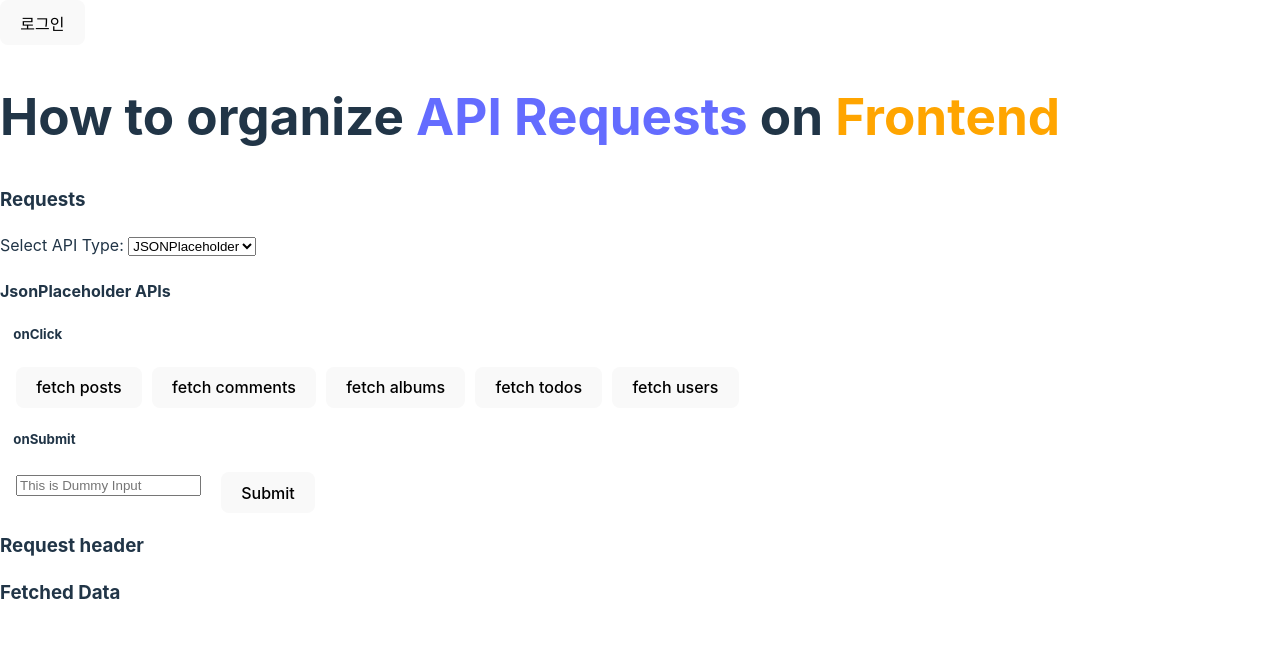
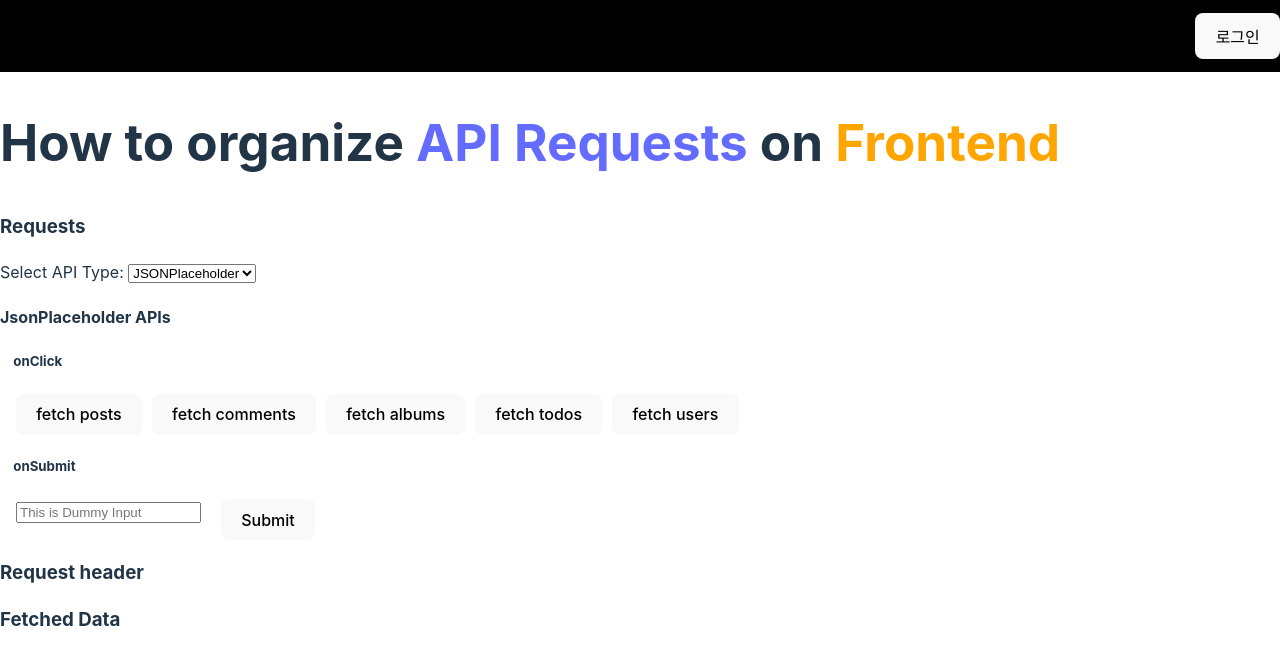
Before and after one commit to Ubermensch0608/organize-api-requests, a React (Vite) app: page / in a window 1280 px wide. Shown: the top 664 px of the page. Built offline with nearby package versions, Linux system fonts and the light colour scheme.

Commit message:
update: msw를 이용한 간단 로그인, accessToken cookie

```diff
--- a/src/apis/BaseApi.ts
+++ b/src/apis/BaseApi.ts
@@ -16,7 +16,7 @@ abstract class BaseApi {
     );
     this.instance.interceptors.response.use(
       (response) => response,
-      (err) => {}
+      (err) => err
     );
   }
 
--- /dev/null
+++ b/src/apis/MswApi.ts
@@ -0,0 +1,9 @@
+import BaseApi from "./BaseApi";
+
+class MswApi extends BaseApi {
+  constructor() {
+    super();
+  }
+}
+
+export default new MswApi().getAxiosInstance();
--- a/src/components/App.css
+++ b/src/components/App.css
@@ -1,6 +1,19 @@
 .wrapper {
   width: 1280px;
   margin: 0 auto;
+}
+.header {
+  background-color: black;
+  height: 72px;
+  display: flex;
+  align-items: center;
+  > nav {
+    width: 1280px;
+    margin: 0 auto;
+  }
+  .authBtn {
+    float: right;
+  }
 }
 
 .requestButtons {
--- a/src/components/App.tsx
+++ b/src/components/App.tsx
@@ -4,12 +4,11 @@ import "./App.css";
 import ApiSwitch from "./apiSwitch/ApiSwitch";
 import type { ApiSwitchTitle } from "./apiSwitch/type";
 import Requests from "./requests/Requests";
-import useUserAuth from "src/hooks/useUserAuth";
+import GNB from "src/layouts/GNB";
 
 const App = () => {
   const [placeholders, setPlaceholders] = useState<any[]>([]);
   const [apiSwitch, setApiSwitch] = useState<ApiSwitchTitle>("JSONPlaceholder");
-  const { isLoggedIn, onLogin, onLogout } = useUserAuth();
 
   const updatePlaceholder = (fetchedPlaceholdersFromForm: any[]) => {
     setPlaceholders(fetchedPlaceholdersFromForm);
@@ -22,20 +21,8 @@ const App = () => {
 
   return (
     <>
+      <GNB />
       <main className="wrapper">
-        <header>
-          <nav>
-            {isLoggedIn ? (
-              <button type="button" onClick={onLogout}>
-                로그아웃
-              </button>
-            ) : (
-              <button type="button" onClick={onLogin}>
-                로그인
-              </button>
-            )}
-          </nav>
-        </header>
         <article>
           <header>
             <h1>
--- a/src/hooks/useUserAuth.tsx
+++ b/src/hooks/useUserAuth.tsx
@@ -1,12 +1,15 @@
-import axios from "axios";
 import { useEffect, useState } from "react";
+
+import MswApi from "src/apis/MswApi";
 
 const useUserAuth = () => {
   const [isLoggedIn, setIsLoggedIn] = useState(false);
 
   const loginUser = async () => {
     try {
-      await axios.post("/login");
+      const res = await MswApi.post("/login");
+      console.log(res);
+
       setIsLoggedIn(true);
     } catch (error) {
       console.error(error);
@@ -14,7 +17,7 @@ const useUserAuth = () => {
   };
 
   const logoutUser = async () => {
-    await axios.post("/logout");
+    await MswApi.post("/logout");
     setIsLoggedIn(false);
   };
 
--- /dev/null
+++ b/src/layouts/GNB.tsx
@@ -0,0 +1,22 @@
+import useUserAuth from "src/hooks/useUserAuth";
+
+const GNB = () => {
+  const { isLoggedIn, onLogin, onLogout } = useUserAuth();
+
+  return (
+    <header className="header">
+      <nav>
+        {isLoggedIn ? (
+          <button className="authBtn" type="button" onClick={onLogout}>
+            로그아웃
+          </button>
+        ) : (
+          <button className="authBtn" type="button" onClick={onLogin}>
+            로그인
+          </button>
+        )}
+      </nav>
+    </header>
+  );
+};
+export default GNB;
--- a/src/mocks/handlers.ts
+++ b/src/mocks/handlers.ts
@@ -3,7 +3,18 @@ import { rest } from "msw";
 export const handlers = [
   rest.post("/login", (_req, res, ctx) => {
     sessionStorage.setItem("is-authenticated", "true");
-    return res(ctx.status(200));
+    const randomAccessToken = (Math.random() * Math.random()).toString();
+
+    return res(
+      ctx.set("Access-Control-Allow-Credentials", "true"),
+      ctx.set("Access-Control-Allow-Origin", "http://localhost:5173"),
+      ctx.cookie("accessToken", randomAccessToken, {
+        path: "/",
+        maxAge: 1000 * 60 * 30,
+        sameSite: "lax",
+      }),
+      ctx.status(200)
+    );
   }),
   rest.get("/user", (_req, res, ctx) => {
     const isAuthenticated = sessionStorage.getItem("is-authenticated");
@@ -26,6 +37,14 @@ export const handlers = [
   }),
   rest.post("/logout", (_req, res, ctx) => {
     sessionStorage.setItem("is-authenticated", "false");
-    return res(ctx.status(200));
+
+    return res(
+      ctx.cookie("accessToken", "", {
+        path: "/",
+        maxAge: 0,
+        sameSite: "lax",
+      }),
+      ctx.status(200)
+    );
   }),
 ];
```
